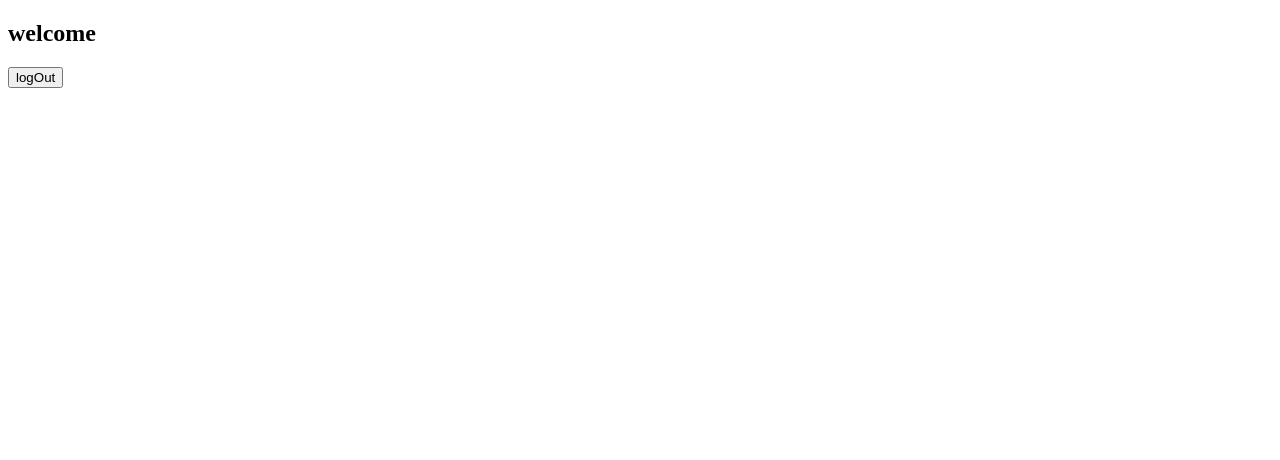
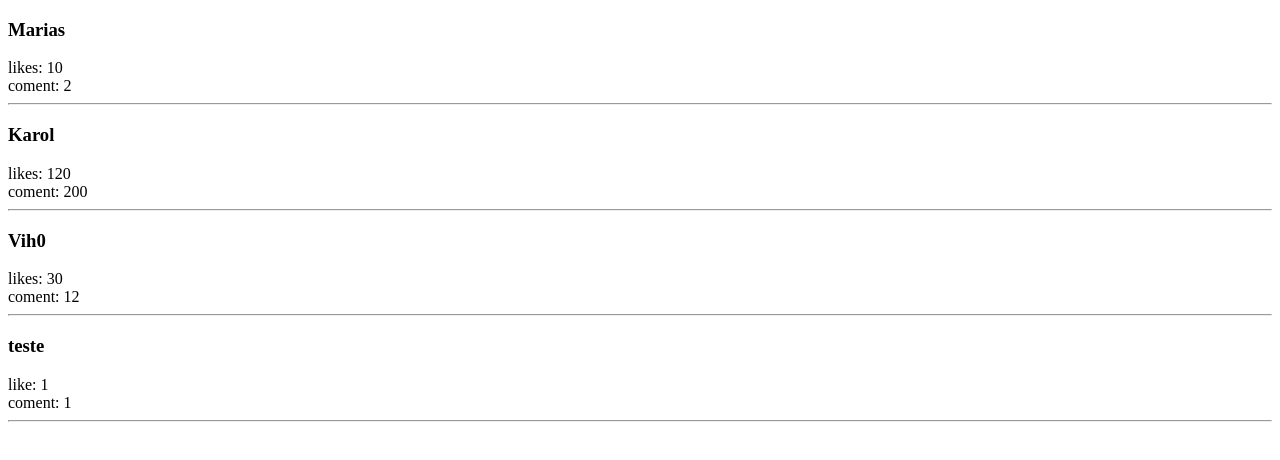
Before and after one commit to ElvesAguiar/reactLessons, a React (Create React App) app: page / in a window 1280 px wide. Shown: the top 460 px of the page. Built offline with nearby package versions, Linux system fonts and the light colour scheme.

Commit message:
feat: working with arrays

```diff
--- a/src/App.js
+++ b/src/App.js
@@ -1,40 +1,55 @@
 import React, { Component } from "react";
+import Feed from "./components/feed";
 
-class Member extends Component {
+class App extends Component {
   constructor(props) {
     super(props);
     this.state = {
-      status: true,
+      feed: [
+        {
+          id: 1,
+          userName: "Marias",
+          like: 10,
+          coments: 2,
+        },
+        {
+          id: 2,
+          userName: "Karol",
+          like: 120,
+          coments: 200,
+        },
+        {
+          id: 3,
+          userName: "Vih0",
+          like: 30,
+          coments: 12,
+        },
+        {
+          id: 4,
+          userName: "teste",
+          like: 1,
+          coments: 1,
+        },
+      ],
     };
-    this.logOut = this.logOut.bind(this);
-    this.logIn = this.logIn.bind(this);
-  }
-
-  logOut(){
-    this.setState({status:false});
-  }
-
-  logIn(){
-    this.setState({status:true})
   }
 
   render() {
     return (
       <div>
-        {this.state.status ? (
-          <div>
-            <h2> welcome</h2>
-            <button onClick={this.logOut} >logOut</button>
-          </div>
-        ) : (
-          <div>
-            <h2>ola visitante, faça login!</h2>
-            <button onClick={this.logIn}>Login</button>
-          </div>
-        )}
+        {this.state.feed.map((item) => {
+          return (
+            <Feed
+              id={item.id}
+              userName={item.userName}
+              like={item.like}
+              coments={item.coments}
+            />
+          );
+        })}
       </div>
     );
   }
 }
 
-export default Member;
+export default App;
--- /dev/null
+++ b/src/components/feed/index.js
@@ -0,0 +1,29 @@
+import React, { Component } from "react";
+
+class Feed extends Component {
+  render() {
+    return (
+      <div key={this.props.id}>
+        <div>
+          <h3>{this.props.userName}</h3>
+
+          <a>
+            {this.props.like > 1 ? (
+              <div>likes: {this.props.like} </div>
+            ) : (
+              <div>like: {this.props.like}</div>
+            )}
+            {this.props.Component > 1 ? (
+              <div>coments: {this.props.coments}</div>
+            ) : (
+              <div>coment: {this.props.coments}</div>
+            )}
+          </a>
+          <hr />
+        </div>
+      </div>
+    );
+  }
+}
+
+export default Feed;
```
